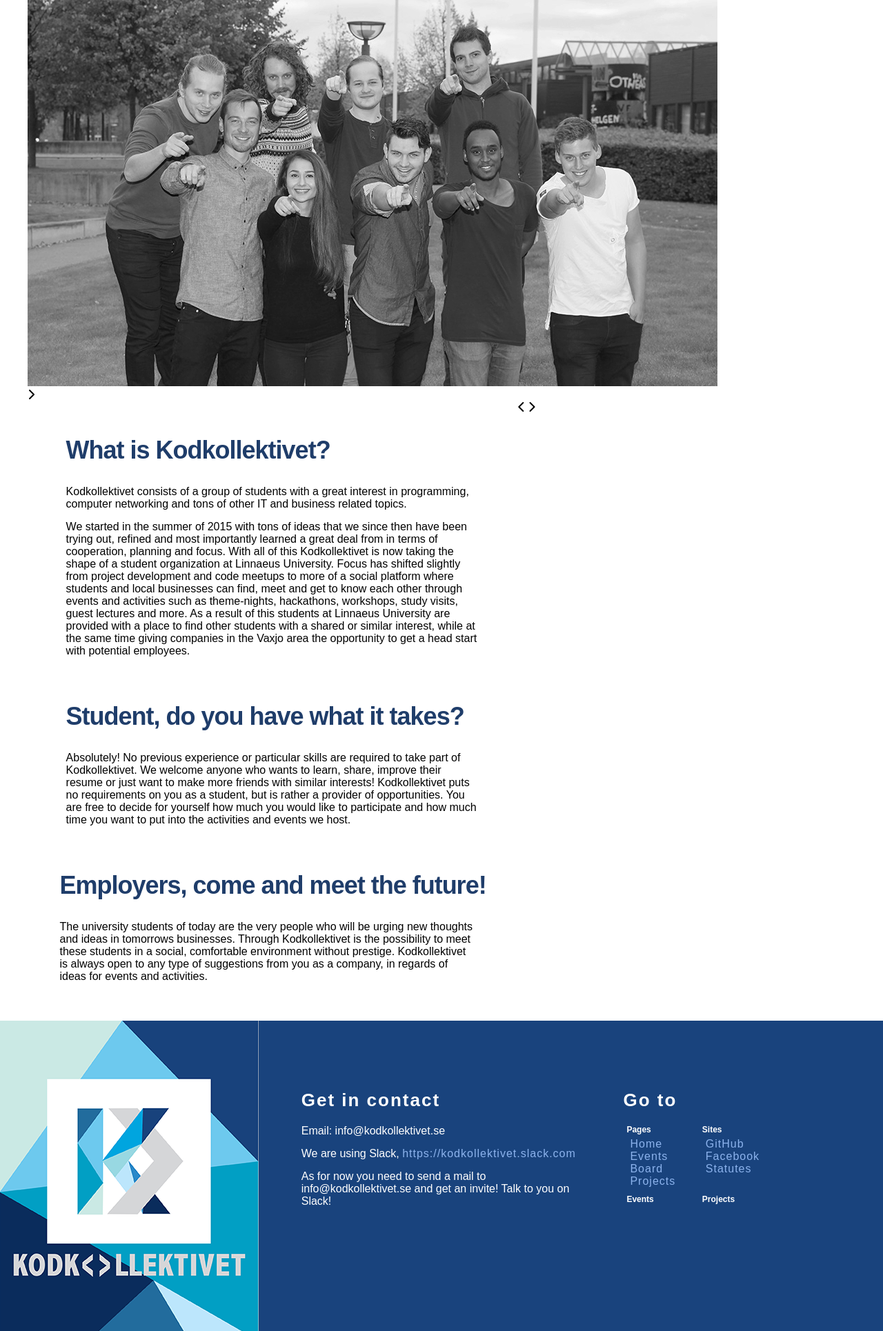
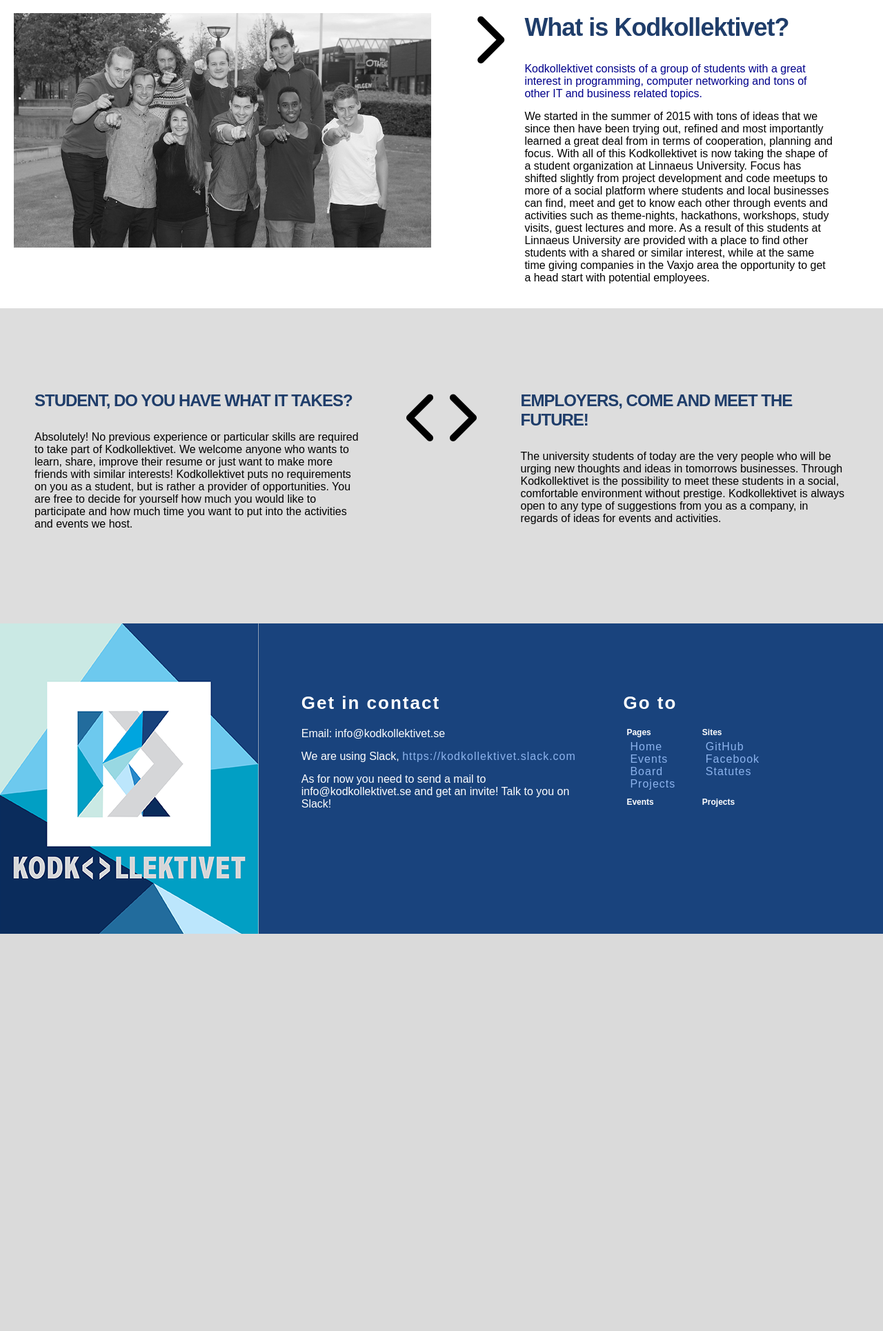
Before and after one commit to Kodkollektivet/kodkollektivet.se, a Django app: page /en/ in a window 1280 px wide. Shown: the part 401-2331 px from the top of the page at 69% size. After the commit the page ends 1755 px from the top, so only its background shows below. Run offline with Django 3.2, Linux system fonts and the light colour scheme; data that the repository does not hold is empty; some libraries are stand-ins or nearby versions.

Commit message:
Current css output

```diff
--- a/kodkollektivet/static/css/main.css
+++ b/kodkollektivet/static/css/main.css
@@ -13,166 +13,337 @@ body, main, p, h1, h2, h3, h4, h5, aside, ul, li, header, footer, div {
 
 /* line 4, compass/sass/_base.sass */
 body {
-  background-color: #3F506A;
+  background-color: white;
   font-family: "Poppoins", sans-serif;
+  max-width: 3000px;
+  margin: 0 auto;
 }
 
-/* line 8, compass/sass/_base.sass */
+/* line 10, compass/sass/_base.sass */
 main {
-  padding: 0 0 40px 40px;
   background-color: white;
   min-height: 300px;
-  max-width: 2000px;
+}
+/* line 14, compass/sass/_base.sass */
+main .what-is {
+  padding: 20px;
+  max-width: 3000px;
   margin-left: auto;
   margin-right: auto;
 }
 /* line 15, ../../../../../.rvm/gems/ruby-2.3.3/gems/bourbon-compass-4.0.2/stylesheets/bourbon/addons/_clearfix.scss */
-main:after {
+main .what-is:after {
   content: "";
   display: table;
   clear: both;
 }
-/* line 13, compass/sass/_base.sass */
-main article {
+/* line 18, compass/sass/_base.sass */
+main .what-is img {
   float: left;
   display: block;
   margin-right: 2.35765%;
-  width: 57.35098%;
+  width: 48.82117%;
+}
+/* line 38, ../../../../../.rvm/gems/ruby-2.3.3/gems/neat-compass-1.6.0/stylesheets/neat/grid/_span-columns.scss */
+main .what-is img:last-child {
+  margin-right: 0;
+}
+/* line 20, compass/sass/_base.sass */
+main .what-is .split {
+  float: left;
+  display: block;
+  margin-right: 2.35765%;
+  width: 6.17215%;
+  text-align: right;
+}
+/* line 38, ../../../../../.rvm/gems/ruby-2.3.3/gems/neat-compass-1.6.0/stylesheets/neat/grid/_span-columns.scss */
+main .what-is .split:last-child {
+  margin-right: 0;
+}
+/* line 23, compass/sass/_base.sass */
+main .what-is .split i {
+  font-size: 78px;
+}
+/* line 25, compass/sass/_base.sass */
+main .what-is article {
+  float: left;
+  display: block;
+  margin-right: 2.35765%;
+  width: 40.29137%;
+  padding-right: 50px;
+}
+/* line 38, ../../../../../.rvm/gems/ruby-2.3.3/gems/neat-compass-1.6.0/stylesheets/neat/grid/_span-columns.scss */
+main .what-is article:last-child {
+  margin-right: 0;
+}
+/* line 28, compass/sass/_base.sass */
+main .what-is article p:first-of-type {
+  color: darkblue;
+}
+/* line 31, compass/sass/_base.sass */
+main .student-company {
+  max-width: 3000px;
+  margin-left: auto;
+  margin-right: auto;
+  background-color: #DDD;
+  padding: 120px 50px;
+}
+/* line 15, ../../../../../.rvm/gems/ruby-2.3.3/gems/bourbon-compass-4.0.2/stylesheets/bourbon/addons/_clearfix.scss */
+main .student-company:after {
+  content: "";
+  display: table;
+  clear: both;
+}
+/* line 35, compass/sass/_base.sass */
+main .student-company h2 {
+  text-transform: uppercase;
+  font-size: 24px;
+}
+/* line 38, compass/sass/_base.sass */
+main .student-company article {
+  text-align: center;
+}
+/* line 40, compass/sass/_base.sass */
+main .student-company article section {
+  display: inline-block;
+  text-align: left;
+}
+/* line 43, compass/sass/_base.sass */
+main .student-company .student {
+  float: left;
+  display: block;
+  margin-right: 2.35765%;
+  width: 40.29137%;
+}
+/* line 38, ../../../../../.rvm/gems/ruby-2.3.3/gems/neat-compass-1.6.0/stylesheets/neat/grid/_span-columns.scss */
+main .student-company .student:last-child {
+  margin-right: 0;
+}
+/* line 45, compass/sass/_base.sass */
+main .student-company .split {
+  float: left;
+  display: block;
+  margin-right: 2.35765%;
+  width: 14.70196%;
   text-align: center;
 }
 /* line 38, ../../../../../.rvm/gems/ruby-2.3.3/gems/neat-compass-1.6.0/stylesheets/neat/grid/_span-columns.scss */
-main article:last-child {
+main .student-company .split:last-child {
   margin-right: 0;
 }
-/* line 16, compass/sass/_base.sass */
-main article section {
-  text-align: left;
-  display: inline-block;
+/* line 48, compass/sass/_base.sass */
+main .student-company .split i {
+  font-size: 78px;
+}
+/* line 50, compass/sass/_base.sass */
+main .student-company .company {
+  float: left;
+  display: block;
+  margin-right: 2.35765%;
+  width: 40.29137%;
+}
+/* line 38, ../../../../../.rvm/gems/ruby-2.3.3/gems/neat-compass-1.6.0/stylesheets/neat/grid/_span-columns.scss */
+main .student-company .company:last-child {
+  margin-right: 0;
+}
+
+/* line 53, compass/sass/_base.sass */
+.events {
+  max-width: 3000px;
+  margin-left: auto;
+  margin-right: auto;
+  padding-bottom: 50px;
+}
+/* line 15, ../../../../../.rvm/gems/ruby-2.3.3/gems/bourbon-compass-4.0.2/stylesheets/bourbon/addons/_clearfix.scss */
+.events:after {
+  content: "";
+  display: table;
+  clear: both;
+}
+/* line 56, compass/sass/_base.sass */
+.events .articles {
+  float: left;
+  display: block;
+  margin-right: 2.35765%;
+  width: 48.82117%;
+  padding: 0 50px;
+}
+/* line 38, ../../../../../.rvm/gems/ruby-2.3.3/gems/neat-compass-1.6.0/stylesheets/neat/grid/_span-columns.scss */
+.events .articles:last-child {
+  margin-right: 0;
+}
+/* line 59, compass/sass/_base.sass */
+.events .articles article {
   margin-top: 50px;
 }
-/* line 20, compass/sass/_base.sass */
-main article section h2 {
-  display: inline-block;
+/* line 61, compass/sass/_base.sass */
+.events .articles article:not(:last-of-type) {
+  border-bottom: solid 2px #1F3D6A;
 }
-/* line 22, compass/sass/_base.sass */
-main article section h2 span {
-  font-size: 26px;
+/* line 63, compass/sass/_base.sass */
+.events .articles article h2 {
+  margin-bottom: 20px;
 }
-/* line 24, compass/sass/_base.sass */
-main article section img {
-  display: inline-block;
-  max-width: 60%;
+/* line 65, compass/sass/_base.sass */
+.events aside {
+  float: left;
+  display: block;
+  margin-right: 2.35765%;
+  width: 48.82117%;
+}
+/* line 38, ../../../../../.rvm/gems/ruby-2.3.3/gems/neat-compass-1.6.0/stylesheets/neat/grid/_span-columns.scss */
+.events aside:last-child {
+  margin-right: 0;
 }
 
-/* line 28, compass/sass/_base.sass */
+/* line 68, compass/sass/_base.sass */
+.projects {
+  max-width: 3000px;
+  margin-left: auto;
+  margin-right: auto;
+  padding: 50px;
+}
+/* line 15, ../../../../../.rvm/gems/ruby-2.3.3/gems/bourbon-compass-4.0.2/stylesheets/bourbon/addons/_clearfix.scss */
+.projects:after {
+  content: "";
+  display: table;
+  clear: both;
+}
+/* line 71, compass/sass/_base.sass */
+.projects h3 {
+  margin-top: 50px;
+}
+/* line 73, compass/sass/_base.sass */
+.projects .creating {
+  float: left;
+  display: block;
+  margin-right: 2.35765%;
+  width: 48.82117%;
+}
+/* line 38, ../../../../../.rvm/gems/ruby-2.3.3/gems/neat-compass-1.6.0/stylesheets/neat/grid/_span-columns.scss */
+.projects .creating:last-child {
+  margin-right: 0;
+}
+/* line 76, compass/sass/_base.sass */
+.projects .creating ul li {
+  margin-top: 7px;
+}
+/* line 78, compass/sass/_base.sass */
+.projects .creating ul li a {
+  font-size: 20px;
+}
+/* line 80, compass/sass/_base.sass */
+.projects .services-apps {
+  float: left;
+  display: block;
+  margin-right: 2.35765%;
+  width: 48.82117%;
+}
+/* line 38, ../../../../../.rvm/gems/ruby-2.3.3/gems/neat-compass-1.6.0/stylesheets/neat/grid/_span-columns.scss */
+.projects .services-apps:last-child {
+  margin-right: 0;
+}
+
+/* line 85, compass/sass/_base.sass */
 h1, h2, h3, h4, h5 {
   margin-bottom: 30px;
   letter-spacing: 0px;
   color: #1F3D6A;
 }
 
-/* line 33, compass/sass/_base.sass */
+/* line 90, compass/sass/_base.sass */
 h2 {
   font-size: 36px;
   letter-spacing: -1px;
 }
 
-/* line 36, compass/sass/_base.sass */
+/* line 93, compass/sass/_base.sass */
 h3 {
   font-size: 26px;
 }
 
-/* line 39, compass/sass/_base.sass */
+/* line 96, compass/sass/_base.sass */
 p {
   margin-bottom: 15px;
   font-weight: 300;
   max-width: 600px;
 }
 
-/* line 44, compass/sass/_base.sass */
+/* line 101, compass/sass/_base.sass */
 a {
   color: #8CB3ED;
   text-decoration: none;
   letter-spacing: 1px;
 }
-/* line 48, compass/sass/_base.sass */
+/* line 105, compass/sass/_base.sass */
 a:hover {
   color: white;
 }
-/* line 50, compass/sass/_base.sass */
+/* line 107, compass/sass/_base.sass */
 a:visited {
   color: #8CB3ED;
 }
 
-/* line 53, compass/sass/_base.sass */
+/* line 110, compass/sass/_base.sass */
 ul {
   list-style-type: none;
 }
 
 /* line 1, compass/sass/_aside.sass */
 aside {
-  float: left;
-  display: block;
-  margin-right: 2.35765%;
-  width: 40.29137%;
   padding: 0 40px 40px 40px;
   background-color: #19437d;
   color: white;
-  overflow-y: scroll;
 }
-/* line 38, ../../../../../.rvm/gems/ruby-2.3.3/gems/neat-compass-1.6.0/stylesheets/neat/grid/_span-columns.scss */
-aside:last-child {
-  margin-right: 0;
-}
-/* line 7, compass/sass/_aside.sass */
+/* line 5, compass/sass/_aside.sass */
 aside h3, aside h4 {
   color: white;
   text-align: center;
 }
-/* line 10, compass/sass/_aside.sass */
+/* line 8, compass/sass/_aside.sass */
 aside h4 {
   font-size: 22px;
   letter-spacing: 1px;
 }
-/* line 13, compass/sass/_aside.sass */
+/* line 11, compass/sass/_aside.sass */
 aside section {
   margin-top: 50px;
 }
-/* line 16, compass/sass/_aside.sass */
+/* line 14, compass/sass/_aside.sass */
 aside .next-event {
   display: block;
   min-width: 80%;
   border: 10px solid white;
   padding: 15px 30px;
 }
-/* line 21, compass/sass/_aside.sass */
+/* line 19, compass/sass/_aside.sass */
 aside .next-event:hover {
   border-color: #8CB3ED;
 }
-/* line 23, compass/sass/_aside.sass */
+/* line 21, compass/sass/_aside.sass */
 aside .next-event p, aside .next-event span {
   color: white;
 }
-/* line 25, compass/sass/_aside.sass */
+/* line 23, compass/sass/_aside.sass */
 aside .next-event .event-datetime {
   border-bottom: 1px solid white;
   font-size: 18px;
   font-weight: bold;
 }
-/* line 29, compass/sass/_aside.sass */
+/* line 27, compass/sass/_aside.sass */
 aside .upcoming-events {
   padding: 0px;
   margin-top: 20px;
 }
-/* line 32, compass/sass/_aside.sass */
+/* line 30, compass/sass/_aside.sass */
 aside .upcoming-events li {
   display: inline-block;
 }
-/* line 35, compass/sass/_aside.sass */
+/* line 33, compass/sass/_aside.sass */
 aside .upcoming-events li:not(:last-child)::after {
   content: ",";
 }
-/* line 40, compass/sass/_aside.sass */
+/* line 38, compass/sass/_aside.sass */
 aside .right-now ul li a {
   font-size: 18px;
 }
@@ -182,7 +353,7 @@ header {
   position: relative;
   height: 400px;
   padding: 15px;
-  background: url('../img/banner-background.jpg?1488298258'), no-repeat;
+  background: url('../img/kk_background2.png?1489258803'), no-repeat;
   -moz-background-size: cover;
   -o-background-size: cover;
   -webkit-background-size: cover;
@@ -305,7 +476,7 @@ header #changelang select {
 
 /* line 1, compass/sass/_footer.sass */
 footer {
-  max-width: 2000px;
+  max-width: 3000px;
   margin-left: auto;
   margin-right: auto;
   background-color: #19437d;
@@ -368,7 +539,7 @@ footer .goto div {
 /* line 28, compass/sass/_footer.sass */
 footer .goto div .links {
   display: block;
-  max-width: 2000px;
+  max-width: 3000px;
   margin-left: auto;
   margin-right: auto;
 }
```
